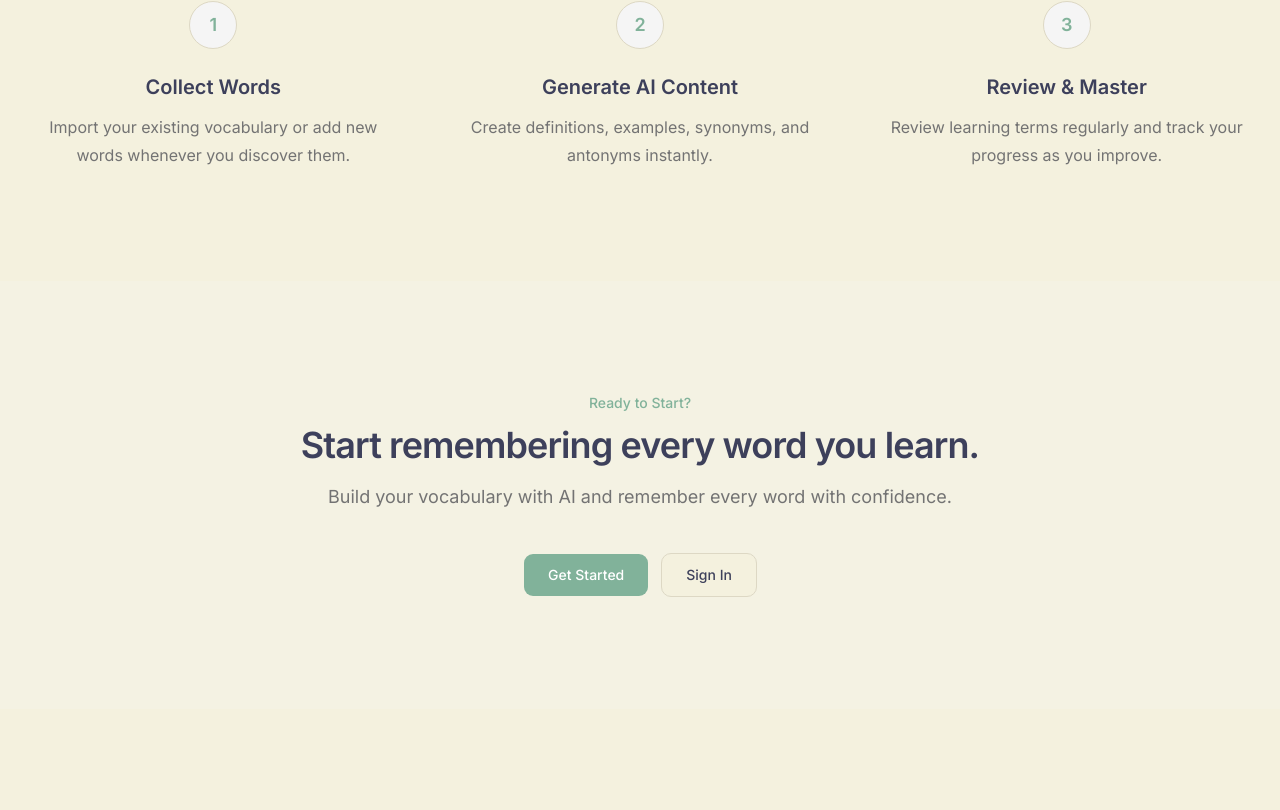
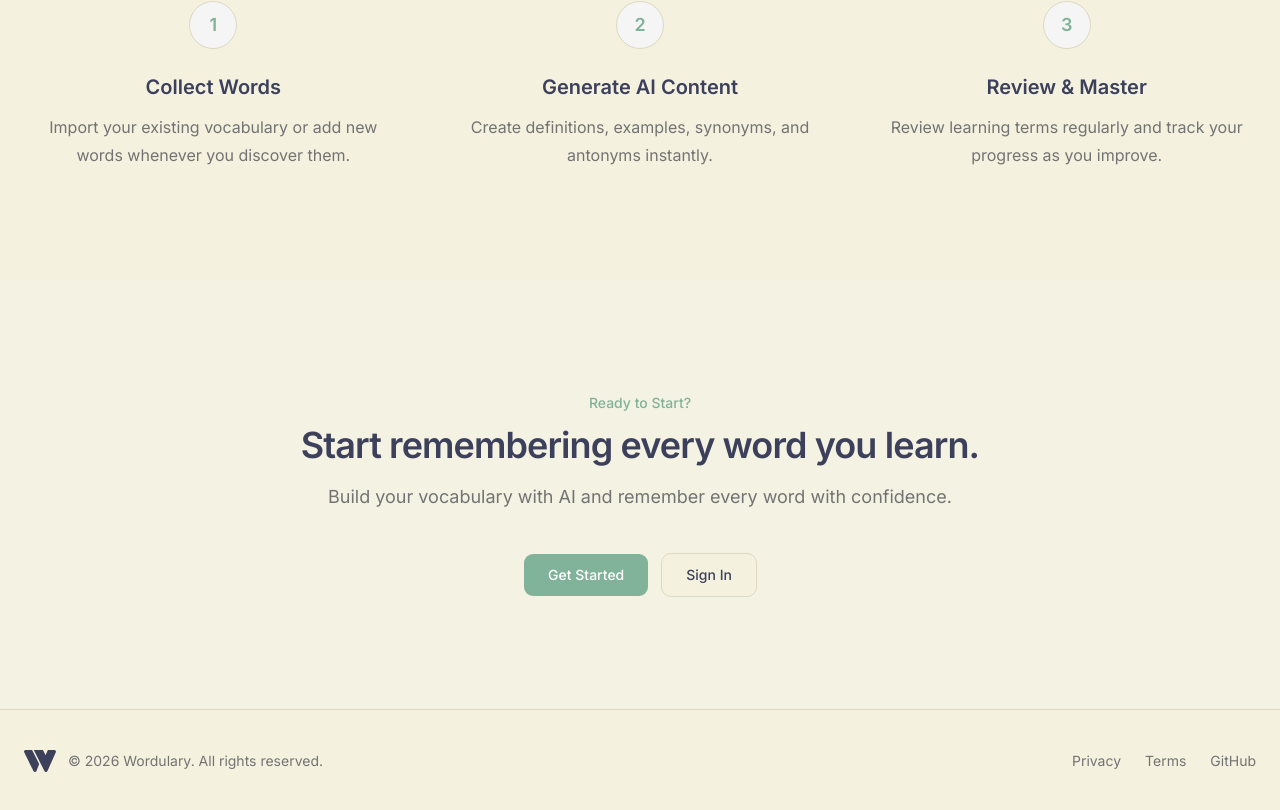
Before and after one commit to ChaminduD/wordulary, a Next.js app: page / in a window 1280 px wide. Shown: the part 1875-2685 px from the top of the page. Before the commit the page ends 2584 px from the top, so only its background shows below. Built offline with nearby package versions, Linux system fonts and the light colour scheme.

Commit message:
Add home page footer

```diff
--- a/src/app/page.tsx
+++ b/src/app/page.tsx
@@ -3,7 +3,7 @@ import { HeroSection } from "@/components/marketing/hero-section";
 import { FeaturesSection } from "@/components/marketing/features-section";
 import { HowItWorksSection } from "@/components/marketing/how-it-works-section";
 import { CtaSection } from "@/components/marketing/cta-section";
-// import { Footer } from "@/components/marketing/footer";
+import { Footer } from "@/components/marketing/footer";
 
 export default function Home() {
     return (
@@ -13,7 +13,7 @@ export default function Home() {
             <FeaturesSection />
             <HowItWorksSection />
             <CtaSection />
-            {/* <Footer /> */}
+            <Footer />
         </>
     );
 }
--- a/src/components/marketing/footer.tsx
+++ b/src/components/marketing/footer.tsx
@@ -0,0 +1,47 @@
+import Link from "next/link";
+
+import { Container } from "./container";
+import { LogoMark } from "../branding/logo-mark";
+
+export function Footer() {
+    return (
+        <footer className="border-t py-10">
+            <Container>
+                <div className="flex flex-col gap-8 md:flex-row md:items-center md:justify-between">
+                    <div className="flex items-center gap-3">
+                        <LogoMark href="/" />
+
+                        <p className="text-sm text-muted-foreground">
+                            © {new Date().getFullYear()} Wordulary. All rights reserved.
+                        </p>
+                    </div>
+
+                    <nav className="flex flex-wrap gap-6 text-sm">
+                        <Link
+                            href="/privacy"
+                            className="text-muted-foreground transition-colors hover:text-foreground"
+                        >
+                            Privacy
+                        </Link>
+
+                        <Link
+                            href="/terms"
+                            className="text-muted-foreground transition-colors hover:text-foreground"
+                        >
+                            Terms
+                        </Link>
+
+                        <Link
+                            href="https://github.com/"
+                            target="_blank"
+                            rel="noopener noreferrer"
+                            className="text-muted-foreground transition-colors hover:text-foreground"
+                        >
+                            GitHub
+                        </Link>
+                    </nav>
+                </div>
+            </Container>
+        </footer>
+    );
+}
```
